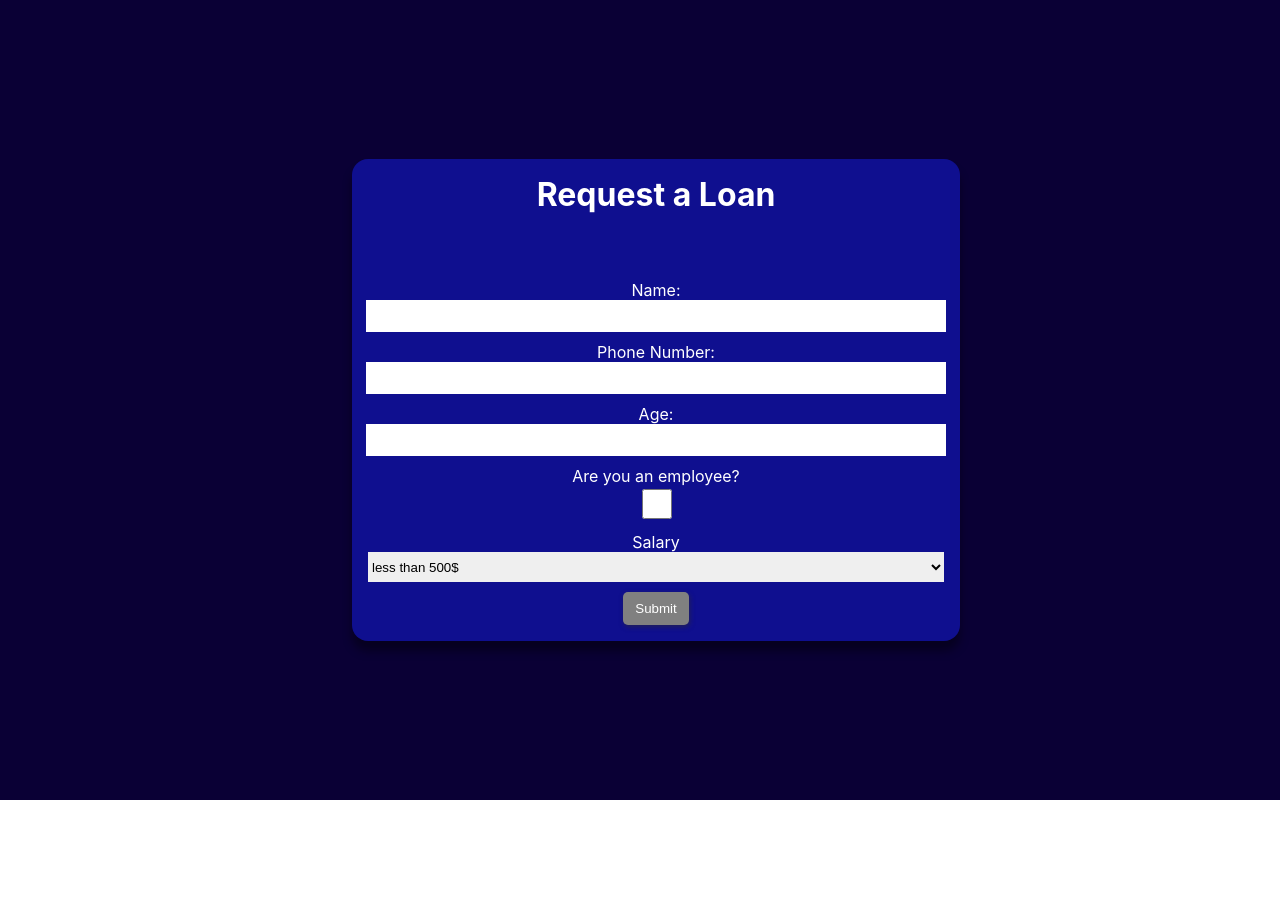
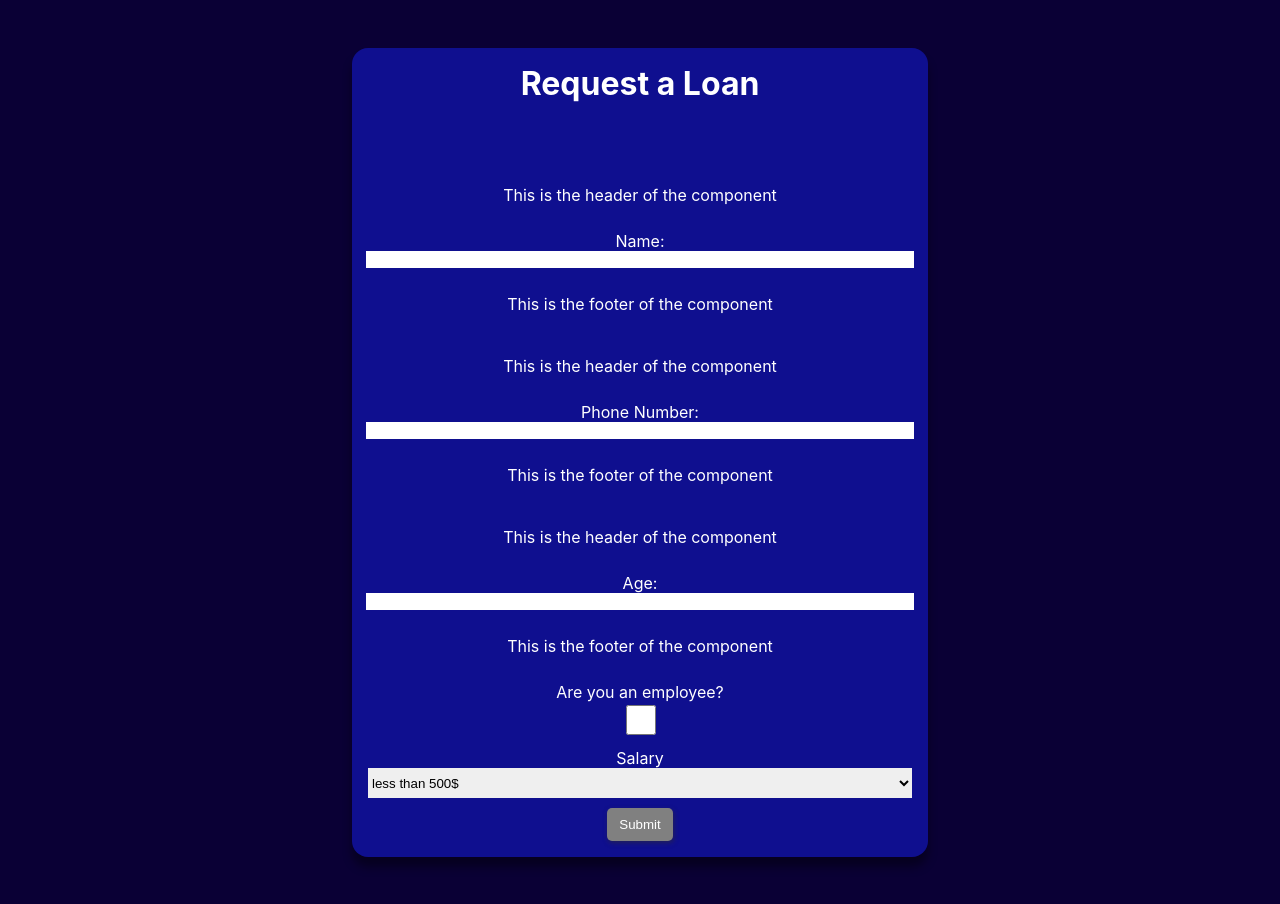
Before and after one commit to BeboBonbo/First-project-REACT-learning, a React (Create React App) app in the folder First-project-inReactCourse/: page / in a window 1280 px wide. Before the commit the page ends 800 px from the top, so only its background shows below. Built offline with nearby package versions, Linux system fonts and the light colour scheme.

Commit message:
Using (useContext) to fix the prop drilling issue

```diff
--- a/First-project-inReactCourse/src/App.js
+++ b/First-project-inReactCourse/src/App.js
@@ -2,7 +2,7 @@ import FormRequest from "./FormRequest";
 
 function App() {
   return (
-    <div style={{background: "rgb(10, 0, 53)", width: "100%", height: "100vh", display: "flex", alignItems: "center", justifyContent: "center"}}>
+    <div style={{background: "rgb(10, 0, 53)", width: "100%", height: "fitContent", padding: "3rem 0", display: "flex", alignItems: "center", justifyContent: "center"}}>
       <FormRequest />
     </div>
   );
--- a/First-project-inReactCourse/src/FormRequest.js
+++ b/First-project-inReactCourse/src/FormRequest.js
@@ -1,4 +1,5 @@
 // import { styled } from "@mui/material/styles";
+import { LoanInputContext } from "./contexts/LoanFormInputcontext";
 import { useState } from "react";
 import Modal from "./Modal";
 import MyComponent from "./MyComponenty";
@@ -67,26 +68,40 @@ export default function FormRequest() {
           gap: "10px",
           borderRadius: "1rem",
           boxShadow: "0 10px 10px rgba(0, 0, 0, 0.4)",
+          boxSizing: "border-box"
         }}
       >
         {/* <Container>This is Conatienr</Container>- */}
         <h1 style={{ margin: "0px", padding: "0px" }}>Request a Loan</h1>
         <hr style={inpStyle} />
-        <MyComponent
-          inputName="Name:"
-          handleChange={handleNameInputChange}
-          value={loanInputs.name}
-        />
-        <MyComponent
-          inputName="Phone Number:"
-          handleChange={handleNameInputChange}
-          value={loanInputs.phoneNumber}
-        />
-        <MyComponent
-          inputName="Age:"
-          handleChange={handleNameInputChange}
-          value={loanInputs.age}
-        />
+
+        <LoanInputContext.Provider
+          value={{
+            value: loanInputs.name,
+            handleChange: handleNameInputChange,
+            labelTitle: "Name:",
+          }}
+        >
+          <MyComponent />
+        </LoanInputContext.Provider>
+        <LoanInputContext.Provider
+          value={{
+            value: loanInputs.phoneNumber,
+            handleChange: handlePhoneNumberInputChange,
+            labelTitle: "Phone Number:",
+          }}
+        >
+          <MyComponent />
+        </LoanInputContext.Provider>
+        <LoanInputContext.Provider
+          value={{
+            value: loanInputs.age,
+            handleChange: handleAgeInputChange,
+            labelTitle: "Age:",
+          }}
+        >
+          <MyComponent />
+        </LoanInputContext.Provider>
         <label style={labelStyle}>
           Are you an employee?
           <input
--- a/First-project-inReactCourse/src/MyComponenty.js
+++ b/First-project-inReactCourse/src/MyComponenty.js
@@ -1,28 +1,13 @@
-export default function MyComponent({ value, handleChange,  inputName}) {
+import MyInput from "./MyInput";
 
-    const labelStyle = {
-    width: "100%",
-    display: "flex",
-    flexDirection: "column",
-    alignItems: "center",
-    justifyContent: "center",
-  };
-
-  const inpStyle = { width: "100%", border: "none", height: "30px" };
-
+export default function MyComponent() {
 
   return (
-    <label style={labelStyle}>
-      {inputName}
-      <input
-        value={value}
-        onChange={(event) => {
-          handleChange(event.target.value );
-        }}
-        style={inpStyle}
-        type="text"
-      />
-    </label>
+    <>
+    <p>This is the header of the component</p>
+    <MyInput />
+    <p>This is the footer of the component</p>
+    </>
   );
 
 }
--- /dev/null
+++ b/First-project-inReactCourse/src/MyInput.js
@@ -0,0 +1,32 @@
+import { useContext } from "react";
+import { LoanInputContext } from "./contexts/LoanFormInputcontext";
+
+export default function MyInput() {
+  const inputContext = useContext(LoanInputContext);
+
+  const labelStyle = {
+    width: "100%",
+    display: "flex",
+    flexDirection: "column",
+    alignItems: "center",
+    justifyContent: "center",
+  };
+
+  const inpStyle = { width: "100%", border: "none"};
+
+  return (
+    <>
+      <label style={labelStyle}>
+        {inputContext.labelTitle}
+        <input
+          value={inputContext.value}
+          onChange={(event) => {
+            inputContext.handleChange(event.target.value);
+          }}
+          style={inpStyle}
+          type="text"
+        />
+      </label>
+    </>
+  );
+}
--- /dev/null
+++ b/First-project-inReactCourse/src/contexts/LoanFormInputcontext.js
@@ -0,0 +1,2 @@
+import { createContext } from "react";
+export let LoanInputContext = createContext({labelTitle: "", handleChange: null, inputValue: null})
```
